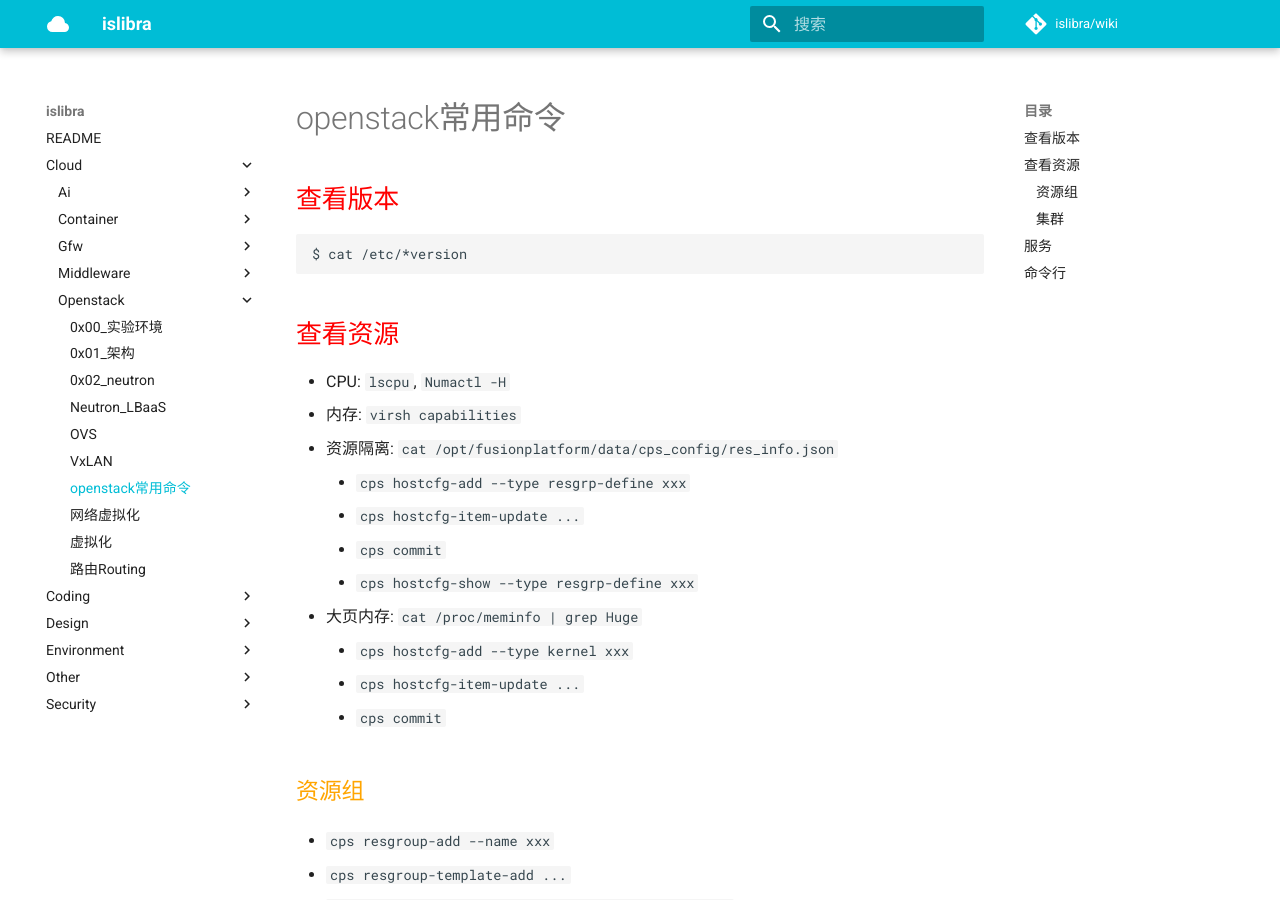
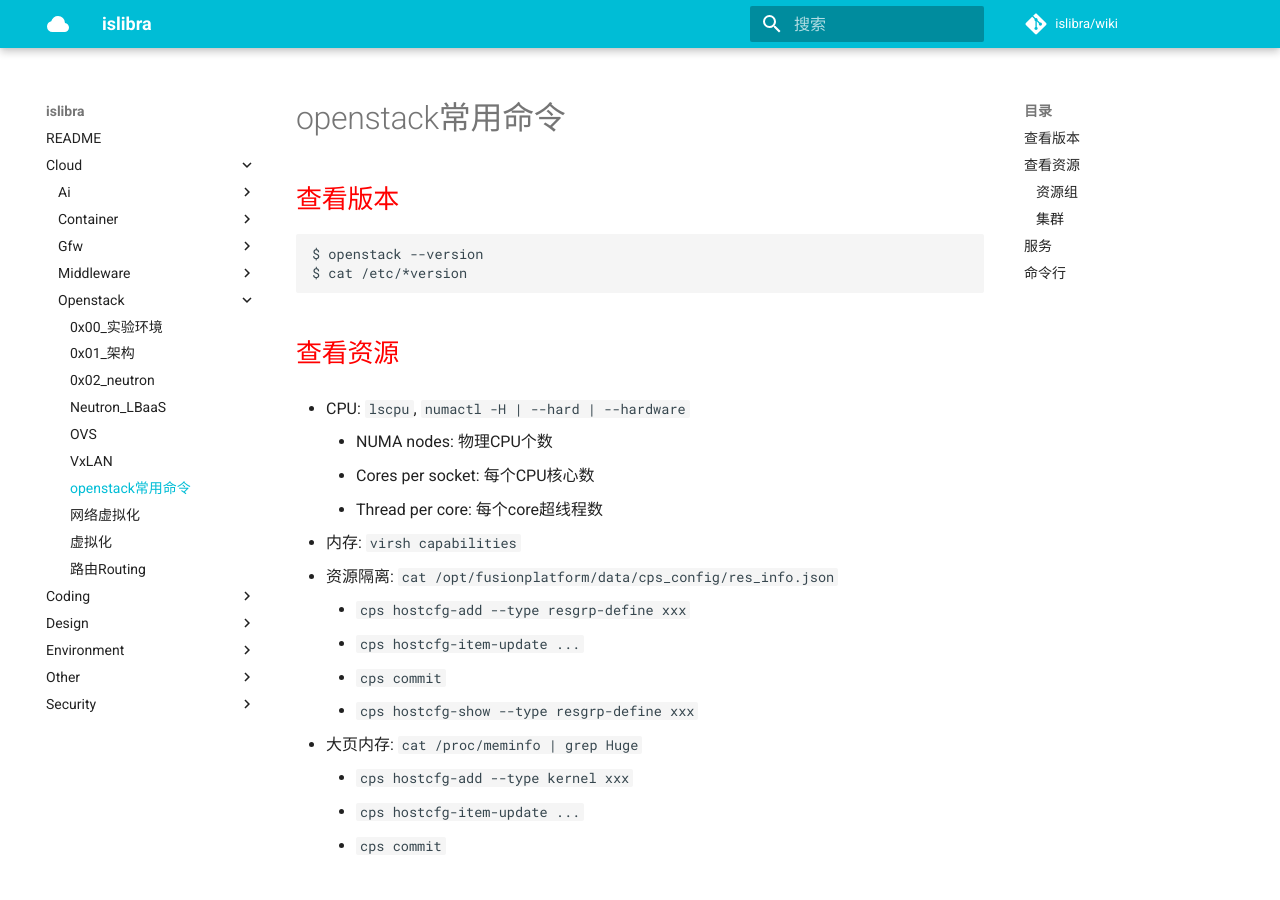
Before and after one commit to islibra/wiki, an MkDocs documentation site: the page built from docs/cloud/openstack/openstack常用命令.md, in a window 1280 px wide and 900 px high. Built offline with MkDocs 1.6.1 and Material for MkDocs 9.7.7, drawn with Linux system fonts in a browser that asks for light colours; comment, search, counter and statistics services are not loaded.

Commit message:
Update openstack常用命令.md

````diff
--- a/docs/cloud/openstack/openstack常用命令.md
+++ b/docs/cloud/openstack/openstack常用命令.md
@@ -3,12 +3,17 @@
 ## 查看版本
 
 ```bash
+$ openstack --version
 $ cat /etc/*version
 ```
 
 ## 查看资源
 
-- CPU: `lscpu`, `Numactl -H`
+- CPU: `lscpu`, `numactl -H | --hard | --hardware`
+    - NUMA nodes: 物理CPU个数
+    - Cores per socket: 每个CPU核心数
+    - Thread per core: 每个core超线程数
+
 - 内存: `virsh capabilities`
 - 资源隔离: `cat /opt/fusionplatform/data/cps_config/res_info.json`
     - `cps hostcfg-add --type resgrp-define xxx`
````
